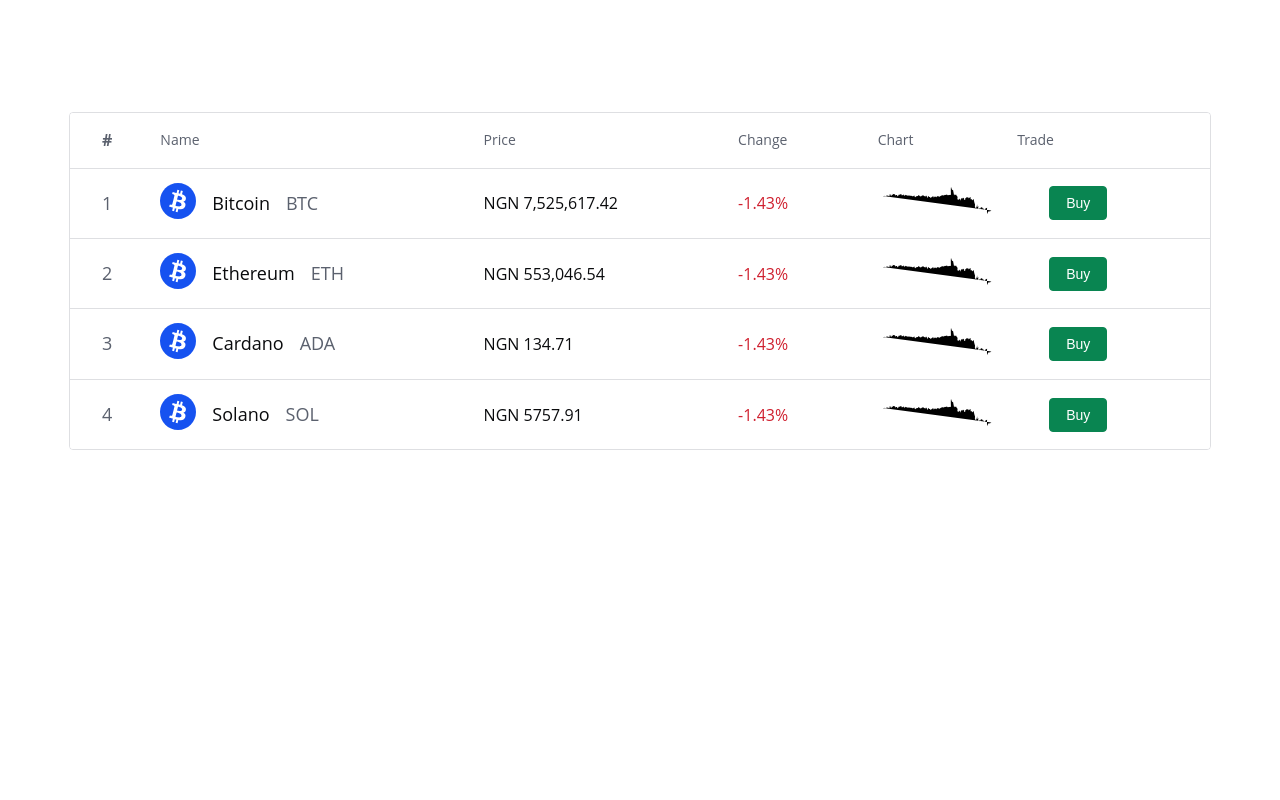
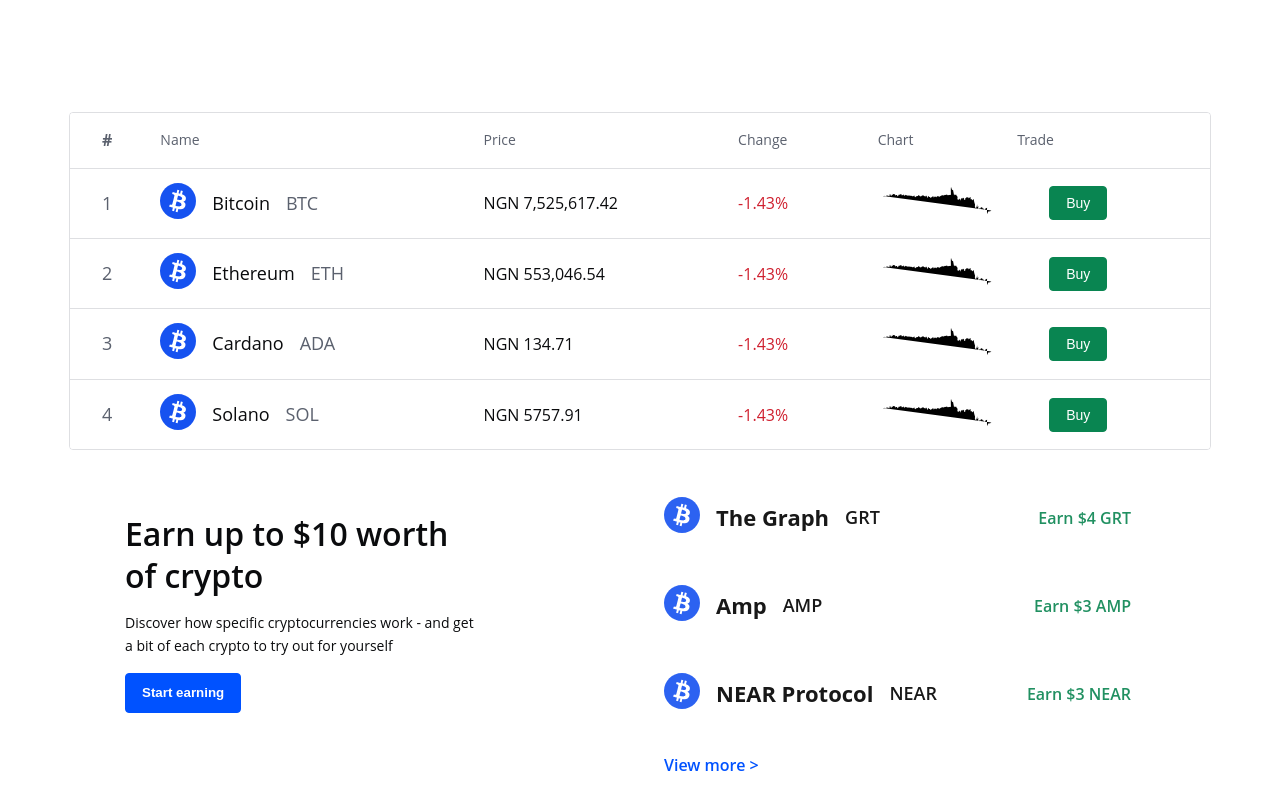
Before and after one commit to ikembakwem/cryptraffic, a plain HTML site: page index.html in a window 1280 px wide. Shown: the part 632-1432 px from the top of the page. Before the commit the page ends 1082 px from the top, so only its background shows below. Drawn offline with Linux system fonts and the light colour scheme.

Commit message:
Finished the banner section

```diff
--- a/index.html
+++ b/index.html
@@ -147,7 +147,7 @@
                 </td>
                 <td class="asset-td-name-wrapper">
                   <a href="">
-                    <div class="td-img-wrapper">
+                    <div class="img-wrapper">
                       <img
                         class="cover-img"
                         src="./public/images/c_base/btc-icon.svg"
@@ -196,7 +196,7 @@
                 </td>
                 <td class="asset-td-name-wrapper">
                   <a href="">
-                    <div class="td-img-wrapper">
+                    <div class="img-wrapper">
                       <img
                         class="cover-img"
                         src="./public/images/c_base/btc-icon.svg"
@@ -246,7 +246,7 @@
                 </td>
                 <td class="asset-td-name-wrapper">
                   <a href="">
-                    <div class="td-img-wrapper">
+                    <div class="img-wrapper">
                       <img
                         class="cover-img"
                         src="./public/images/c_base/btc-icon.svg"
@@ -296,7 +296,7 @@
                 </td>
                 <td class="asset-td-name-wrapper">
                   <a href="">
-                    <div class="td-img-wrapper">
+                    <div class="img-wrapper">
                       <img
                         class="cover-img"
                         src="./public/images/c_base/btc-icon.svg"
@@ -344,6 +344,103 @@
           </table>
         </div>
       </section>
+      <section class="static-layout">
+        <div class="banner-container">
+          <div class="banner-space-left">
+            <div class="banner-content-l">
+              <h2 class="banner-title">
+                Earn up to $10 worth of crypto
+              </h2>
+              <p class="banner-subtitle">
+                Discover how specific cryptocurrencies work
+                - and get a bit of each crypto to try out
+                for yourself
+              </p>
+              <div>
+                <button class="btn medium mb-3">
+                  Start earning
+                </button>
+              </div>
+            </div>
+          </div>
+          <div class="banner-space-right">
+            <div class="w-full">
+              <div class="common-card-container">
+                <div class="common-card">
+                  <div class="flex-row-item-content-center">
+                    <div class="img-wrapper mr-2">
+                      <img
+                        class="cover-img"
+                        src="./public/images/c_base/btc-icon.svg"
+                        alt=""
+                      />
+                    </div>
+                    <span class="coin-name">The Graph</span
+                    ><span class="m-2 coin-symbol"
+                      >GRT</span
+                    >
+                  </div>
+                  <div
+                    class="flex-row-item-content-center ml-auto"
+                  >
+                    <div class="campaign-text">
+                      Earn $4 GRT
+                    </div>
+                  </div>
+                </div>
+                <div class="common-card">
+                  <div class="flex-row-item-content-center">
+                    <div class="img-wrapper mr-2">
+                      <img
+                        class="cover-img"
+                        src="./public/images/c_base/btc-icon.svg"
+                        alt=""
+                      />
+                    </div>
+
+                    <span class="coin-name">Amp</span
+                    ><span class="m-2 coin-symbol"
+                      >AMP</span
+                    >
+                  </div>
+                  <div
+                    class="flex-row-item-content-center ml-auto"
+                  >
+                    <div class="campaign-text">
+                      Earn $3 AMP
+                    </div>
+                  </div>
+                </div>
+                <div class="common-card">
+                  <div class="flex-row-item-content-center">
+                    <div class="img-wrapper mr-2">
+                      <img
+                        class="cover-img"
+                        src="./public/images/c_base/btc-icon.svg"
+                        alt=""
+                      />
+                    </div>
+
+                    <span class="coin-name"
+                      >NEAR Protocol</span
+                    ><span class="m-2 coin-symbol"
+                      >NEAR</span
+                    >
+                  </div>
+                  <div
+                    class="flex-row-item-content-center ml-auto"
+                  >
+                    <div class="campaign-text">
+                      Earn $3 NEAR
+                    </div>
+                  </div>
+                </div>
+              </div>
+              <a class="link" href="#">View more ></a>
+            </div>
+          </div>
+        </div>
+      </section>
     </main>
     <footer></footer>
   </body>
--- a/styles.css
+++ b/styles.css
@@ -60,7 +60,13 @@
 
 .flex-row-items-start {
   display: flex;
+  align-items: start;
+}
+
+.flex-row-item-content-center {
+  display: flex;
   align-items: center;
+  justify-content: center;
 }
 
 .border-line:first-child {
@@ -82,6 +88,47 @@
 }
 .p-16-left {
   padding-left: 16px;
+}
+
+.mb-3 {
+  margin-bottom: var(--spacing-3);
+}
+
+.mr-2 {
+  margin-right: var(--spacing-2);
+}
+.m-2 {
+  margin-right: var(--spacing-2);
+  margin-left: var(--spacing-2);
+}
+
+.ml-auto {
+  margin-left: auto;
+}
+
+.w-full {
+  width: 100%;
+}
+
+.btn {
+  padding: 10px 12px;
+  color: #fff;
+  font-weight: 600;
+  cursor: pointer;
+  line-height: 14px;
+  background-color: var(--primary);
+  border-radius: 4px;
+  border: 1px solid var(--primary);
+}
+
+.btn.medium {
+  padding: 12px 16px;
+}
+
+.btn:hover {
+  background-color: rgb(10, 70, 228);
+  border: 1px solid transparent;
+  transition: background-color 0.25s ease 0;
 }
 
 /* Begining of header styling */
@@ -160,23 +207,6 @@
 .btn-label:hover {
   color: var(--primary);
   opacity: 0.8;
-}
-
-.btn {
-  padding: 10px 12px;
-  color: #fff;
-  font-weight: 600;
-  cursor: pointer;
-  line-height: 14px;
-  background-color: var(--primary);
-  border-radius: 4px;
-  border: 1px solid var(--primary);
-}
-
-.btn:hover {
-  background-color: rgb(10, 70, 228);
-  border: 1px solid transparent;
-  transition: background-color 0.25s ease 0;
 }
 
 /* End of header styling */
@@ -387,7 +417,7 @@
   align-items: center;
 }
 
-.td-img-wrapper {
+.img-wrapper {
   width: 36px;
 }
 
@@ -439,3 +469,111 @@
   background-color: rgb(var(--green50));
   border-color: rgb(var(--green50));
 }
+
+/* End of Table assets styles */
+
+/* Start of banner section style */
+.banner-container {
+  flex-grow: 1 0 auto;
+  width: 100%;
+  height: auto;
+  display: flex;
+  background-color: rgb(var(--gray-0));
+}
+
+.banner-space-left {
+  width: 100%;
+  flex: 1 1 50%;
+  display: flex;
+}
+
+.banner-space-right {
+  width: 100%;
+  flex: 1 1 50%;
+  display: flex;
+  justify-content: flex-end;
+}
+
+.banner-content-l {
+  max-width: 350px;
+  min-width: 250px;
+  display: flex;
+  flex-direction: column;
+  justify-content: center;
+  color: rgb(var(--gray-100));
+}
+
+.banner-title {
+  font-size: 32px;
+  font-weight: 600;
+  line-height: 1.3;
+  margin-bottom: var(--spacing-2);
+}
+
+.banner-subtitle {
+  font-size: 14px;
+  line-height: 1.6;
+  font-weight: 500;
+  margin-bottom: var(--spacing-2);
+}
+
+.common-card-container {
+  min-width: 500px;
+  display: flex;
+  flex-direction: column;
+  justify-content: center;
+}
+
+.link {
+  display: block;
+  color: var(--primary);
+  font-weight: 600;
+  font-size: 16px;
+  margin: var(--spacing-2) 0 0 var(--spacing-3);
+  cursor: pointer;
+  transition: color 0.25s ease;
+}
+
+.link:hover {
+  color: rgb(var(--blue-70));
+}
+
+.common-card {
+  margin-top: -1px;
+  display: flex;
+  width: 100%;
+  padding: var(--spacing-3);
+  white-space: nowrap;
+  border: none;
+  transition: box-shadow 500ms, opacity 500ms,
+    z-index 0ms ease-out 500ms;
+  cursor: pointer;
+  opacity: 0.9;
+}
+
+.common-card:hover {
+  box-shadow: 0px 8px 24px rgba(0, 0, 0, 0.12);
+  opacity: 1;
+  z-index: 1;
+  position: relative;
+}
+
+.coin-name {
+  line-height: 1.3;
+  color: rgb(var(--gray100));
+  font-size: 22px;
+  font-weight: 700;
+}
+
+.coin-symbol {
+  line-height: 1.3;
+  color: rgb(var(--gray100));
+  font-size: 18px;
+  font-weight: 600;
+}
+
+.campaign-text {
+  margin-left: 24px;
+  color: var(--positive);
+  font-weight: 600;
+}
```
